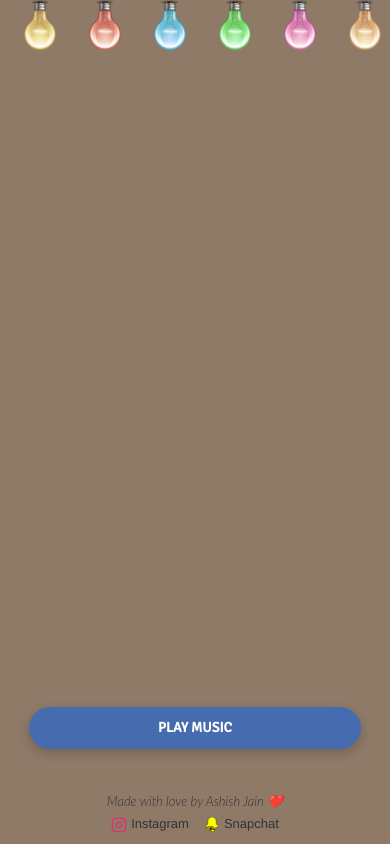
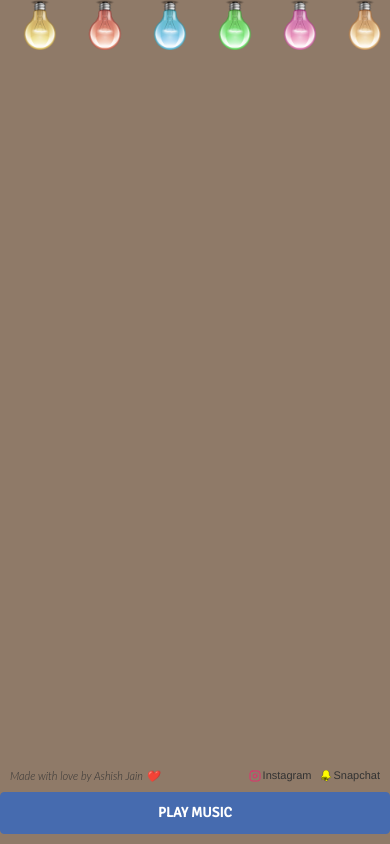
Before and after one commit to ashish-jain-here/birthday, a website: page index.html in a window 390 px wide. Both pictures are taken after a click on the button "TURN ON LIGHTS". Drawn offline with nearby package versions, Linux system fonts and the light colour scheme.

Commit message:
Revert button width and display footer left/right just above the button on mobile

```diff
--- a/index.html
+++ b/index.html
@@ -226,24 +226,34 @@
 				@media (max-width: 768px) {
 					.custom-footer {
 						position: fixed !important;
-						bottom: 10px !important;
+						bottom: 60px !important; /* Just above the blue button */
 						left: 0 !important;
+						width: 100vw !important;
 						display: flex !important;
-						flex-direction: column;
-						margin-top: 0;
-						padding-bottom: 0;
-						text-align: center;
-						width: 100vw;
+						flex-direction: row !important;
+						justify-content: space-between !important;
+						padding: 0 10px !important;
+						margin: 0 !important;
+						align-items: center !important;
 					}
 					.custom-footer .creator-info {
-						margin-bottom: 5px;
+						margin: 0 !important;
+					}
+					.custom-footer .creator-info p {
+						font-size: 11px !important;
 					}
 					.custom-footer .social-links {
-						justify-content: center !important;
-						gap: 15px !important;
+						justify-content: flex-end !important;
+						gap: 8px !important;
+						font-size: 11px !important;
 					}
-					.custom-footer p, .custom-footer a {
-						font-size: 13px !important;
+					.custom-footer .social-links a {
+						font-size: 11px !important;
+					}
+					.custom-footer .social-links svg {
+						width: 12px;
+						height: 12px;
+						margin-right: 2px !important;
 					}
 				}
 			</style>
--- a/stylesheet.css
+++ b/stylesheet.css
@@ -1338,14 +1338,8 @@ audio {
         font-size: 18px; /* Smaller font for mobile */
     }
     .btn-primary {
-        width: 85%; /* Slightly smaller than full width */
-        margin: 0 auto 15px auto; /* Centered */
-        border-radius: 30px; /* Modern pill shape */
-        box-shadow: 0 4px 12px rgba(0,0,0,0.2);
-        display: block;
-    }
-    .navbar-fixed-bottom {
-        bottom: 80px; /* Lift up to leave space for the footer */
+        width: 100%; /* Full width buttons on mobile for easier clicking */
+        margin-bottom: 10px;
     }
     .cake {
         transform: scale(0.6); /* Scale down cake on mobile */
```
